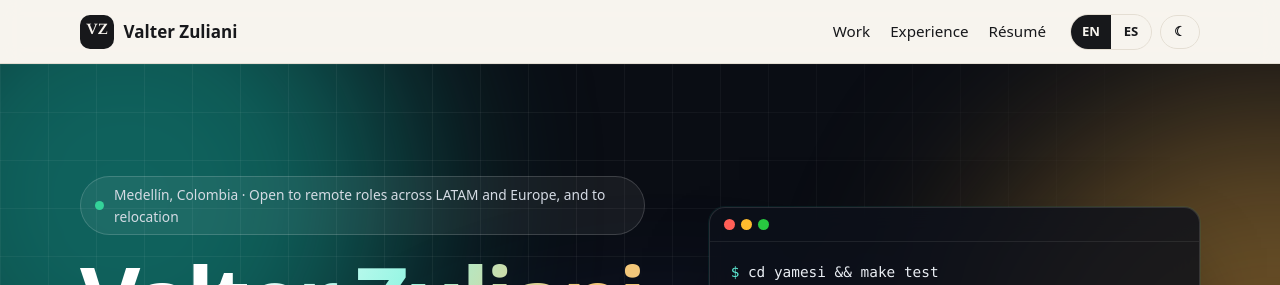
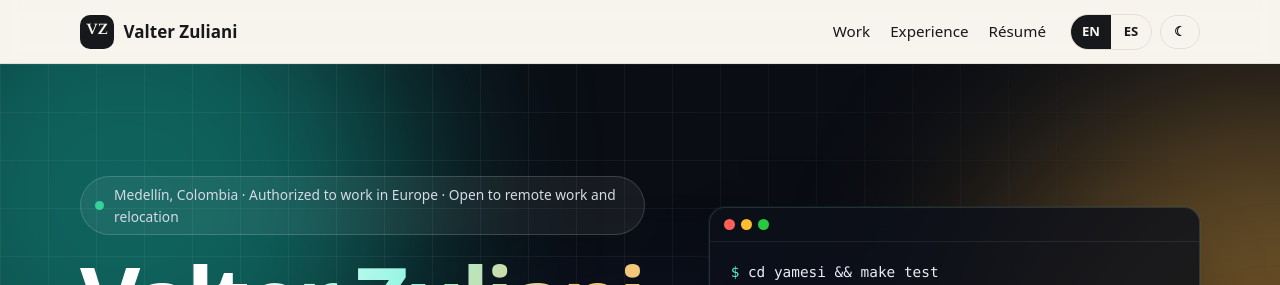
Before and after one commit to vzuliani97/vzuliani97.github.io, a React (Vite) app: page / in a window 1280 px wide. Shown: the top 285 px of the page. Built offline with nearby package versions, Linux system fonts and the light colour scheme.

Commit message:
content: authorized to work in Europe; Codi betting backend details confirmed

```diff
--- a/src/content.ts
+++ b/src/content.ts
@@ -36,8 +36,8 @@ export const ui = {
   },
   back: { en: 'All projects', es: 'Todos los proyectos' },
   openToWork: {
-    en: 'Medellín, Colombia · Open to remote roles across LATAM and Europe, and to relocation',
-    es: 'Medellín, Colombia · Disponible para trabajo remoto en LATAM y Europa, y para reubicación',
+    en: 'Medellín, Colombia · Authorized to work in Europe · Open to remote work and relocation',
+    es: 'Medellín, Colombia · Autorizado para trabajar en Europa · Disponible para trabajo remoto y reubicación',
   },
   provenance: {
     en: 'Portfolio projects are independent reconstructions with no employer code. Their data is synthetic, except the Yamesi Core demo catalog, which comes from the store’s public catalog. Built with AI-assisted tooling and verified through tests and CI.',
@@ -152,8 +152,8 @@ export const experience: Array<{ role: string; company: string; when: L; note: L
         es: 'Desarrollé módulos full stack y APIs en Node.js para plataformas transaccionales, iGaming y del sector salud con Angular, React, TypeScript, PHP y MySQL; construí una API B2B protegida con pares de llaves y lista blanca de IP; y administré la infraestructura y los despliegues en AWS con EC2, VPC, VPN, EKS, Terraform, Docker y GitLab CI/CD.',
       },
       {
-        en: 'Worked on the real-time sports betting and casino integration of the point-of-sale portal: the live-odds frontend, the provider integration, the betting backend and its infrastructure.',
-        es: 'Trabajé en la integración de apuestas deportivas y casino en tiempo real del portal de puntos de venta: el frontend de cuotas en vivo, la integración con el proveedor, el backend de apuestas y su infraestructura.',
+        en: 'Worked on the real-time sports betting and casino integration of the point-of-sale portal: the live-odds frontend, the provider integration, the betting backend (bet validation, balance and settlement) and its infrastructure.',
+        es: 'Trabajé en la integración de apuestas deportivas y casino en tiempo real del portal de puntos de venta: el frontend de cuotas en vivo, la integración con el proveedor, el backend de apuestas (validación, saldo y liquidación) y su infraestructura.',
       },
       {
         en: 'Diagnosed and fixed issues across frontend, backend, APIs and infrastructure, and provided technical support.',
```
